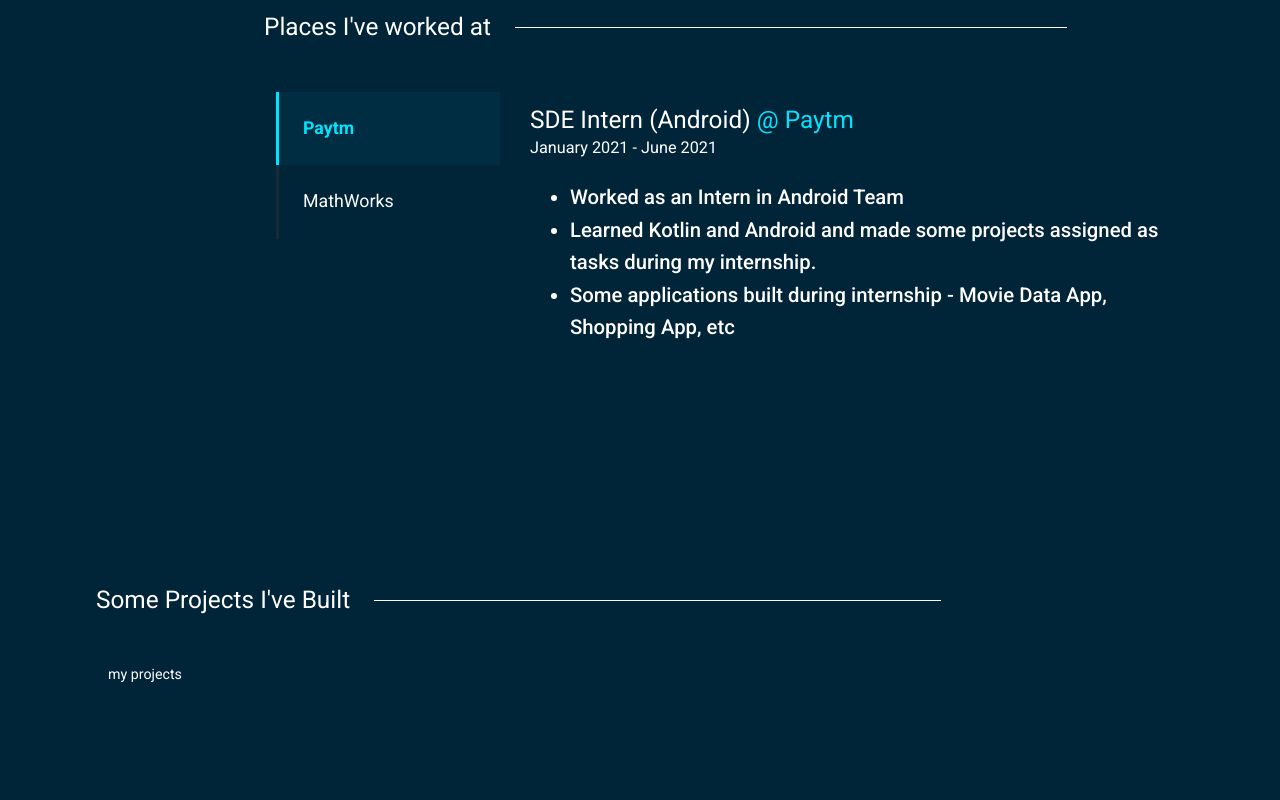
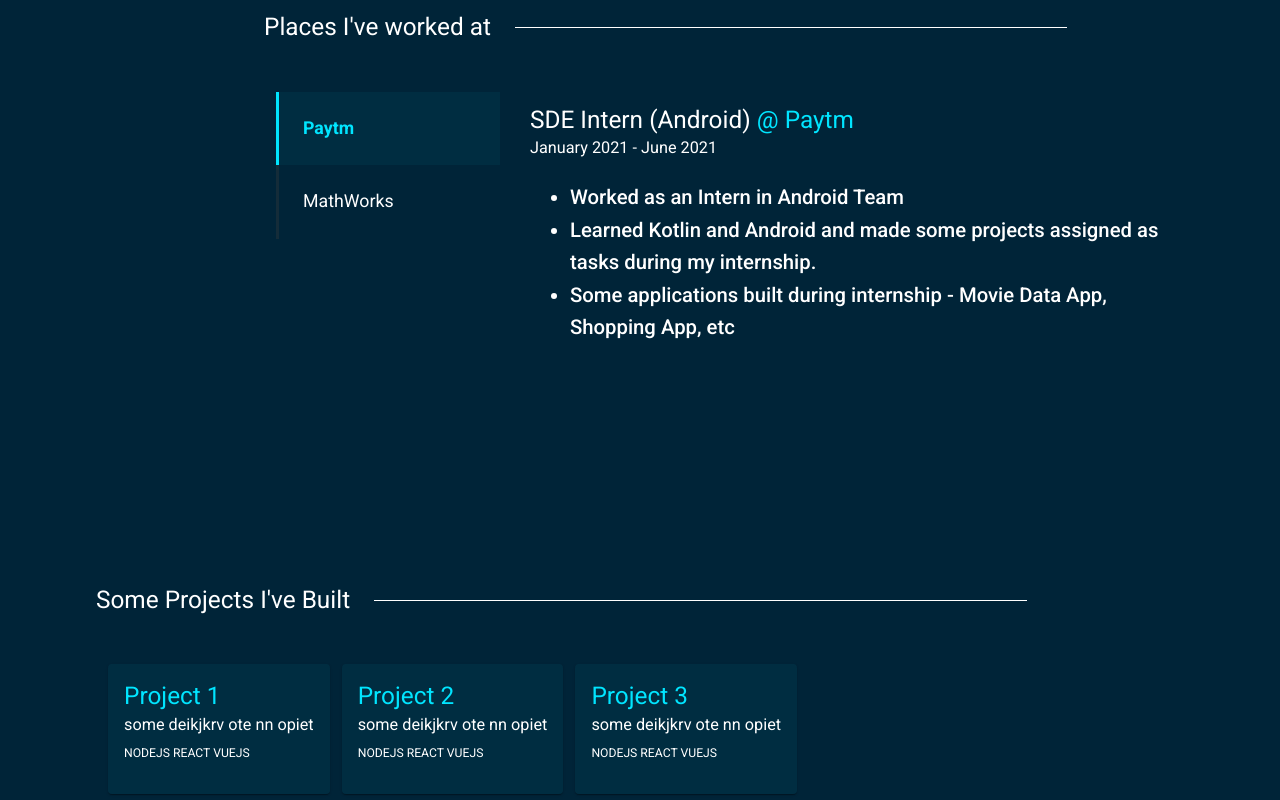
Before and after one commit to i-vishi/my-portfolio, a Next.js app: page / in a window 1280 px wide. Shown: the part 1496-2296 px from the top of the page. Before the commit the page ends 2187 px from the top, so only its background shows below. Built offline with nearby package versions, Linux system fonts and the light colour scheme.

Commit message:
added projects card

```diff
--- /dev/null
+++ b/components/ProjectCard.js
@@ -0,0 +1,35 @@
+import {
+  Card,
+  CardActionArea,
+  CardContent,
+  makeStyles,
+  Typography,
+} from "@material-ui/core";
+import React from "react";
+
+const useStyles = makeStyles((theme) => ({
+  root: {
+    maxWidth: 350,
+    backgroundColor: "#00344899",
+  },
+  projImage: {
+    height: 150,
+  },
+}));
+
+export default function ProjectCard(props) {
+  const { projName, projDesc } = props;
+  const classes = useStyles();
+  return (
+    <Card className={classes.root}>
+      <CardActionArea />
+      <CardContent>
+        <Typography variant="h5" color="secondary">
+          {projName}
+        </Typography>
+        <Typography variant="body1">{projDesc}</Typography>
+        <Typography variant="overline">Nodejs React Vuejs</Typography>
+      </CardContent>
+    </Card>
+  );
+}
--- a/components/Projects.js
+++ b/components/Projects.js
@@ -8,12 +8,13 @@
 } from "@material-ui/core";
 import React from "react";
 import ComponentHeading from "./ComponentHeading";
+import ProjectCard from "./ProjectCard";
 
 const useStyles = makeStyles((theme) => ({
   container: {
     paddingTop: theme.spacing(32),
     paddingLeft: theme.spacing(12),
-      paddingRight: theme.spacing(36),
+    paddingRight: theme.spacing(12),
   },
   proGrids: {
     paddingTop: theme.spacing(8),
@@ -25,11 +26,24 @@
 export default function Projects() {
   const classes = useStyles();
 
+  const data = [
+    { name: "Project 1", description: "some deikjkrv ote nn opiet" },
+    { name: "Project 2", description: "some deikjkrv ote nn opiet" },
+    { name: "Project 3", description: "some deikjkrv ote nn opiet" },
+  ];
+
   return (
     <Container className={classes.container}>
       <ComponentHeading title="Some Projects I've Built" />
-        <Grid container className={classes.proGrids}>
-            my projects
+      <Grid container className={classes.proGrids} spacing={2}>
+        {data &&
+          data.map((d, i) => {
+            return (
+              <Grid item key={i}>
+                <ProjectCard projName={d.name} projDesc={d.description} />
+              </Grid>
+            );
+          })}
       </Grid>
     </Container>
   );
```
Lines whose indentation alone changed are shown as unchanged.
